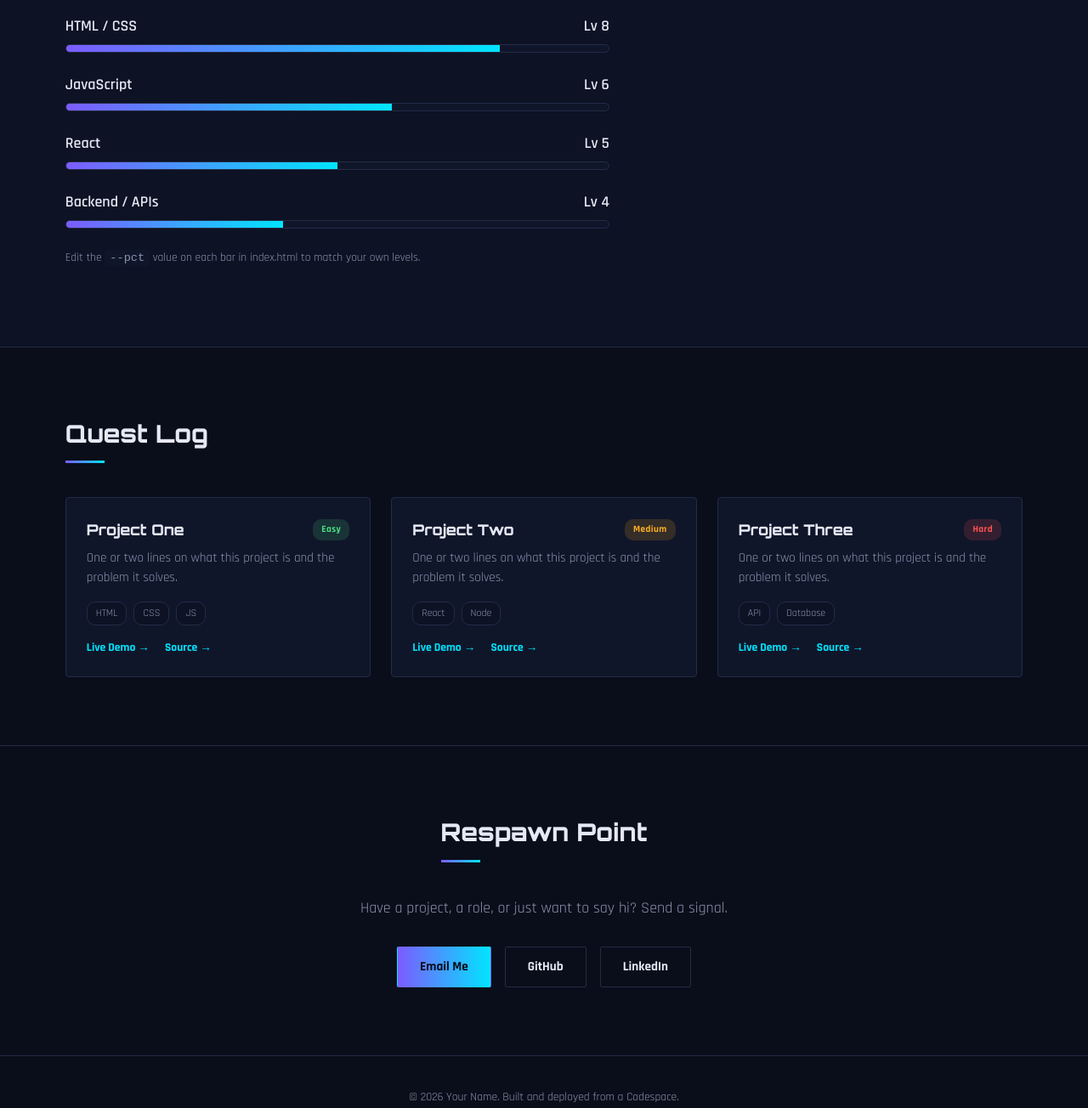
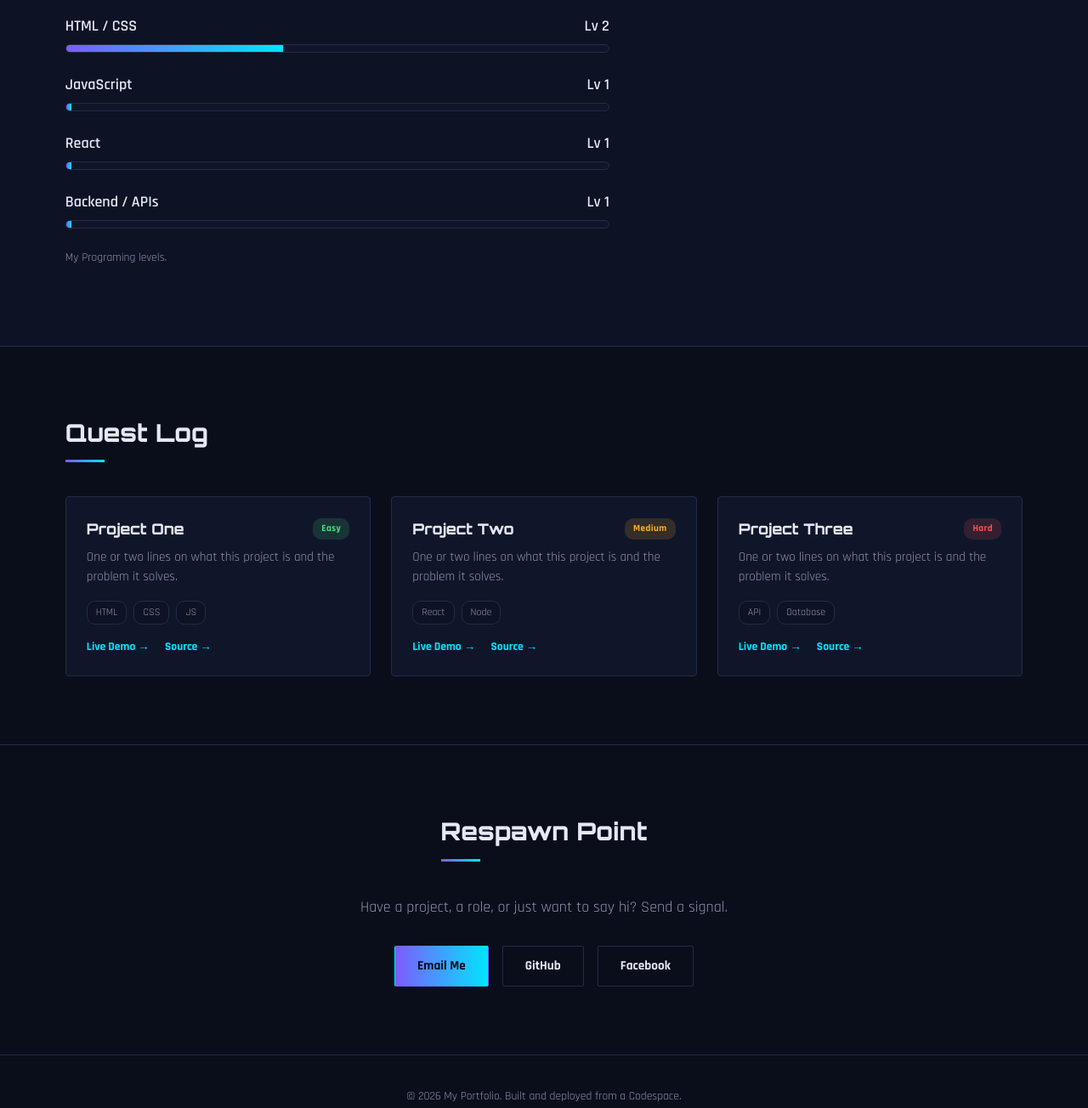
Before and after one commit to JohnRusvicAuditor/portfolio-site, a plain HTML site: page portfolio-site/index.html in a window 1280 px wide. Shown: the part 1440-2744 px from the top of the page at 85% size. Drawn offline with Linux system fonts and the light colour scheme.

```diff
--- a/portfolio-site/index.html
+++ b/portfolio-site/index.html
@@ -3,7 +3,7 @@
 <head>
 <meta charset="UTF-8">
 <meta name="viewport" content="width=device-width, initial-scale=1.0">
-<title>Your Name — Portfolio</title>
+<title>John Rusvic Auditor — Portfolio</title>
 <link rel="stylesheet" href="style.css">
 <link rel="preconnect" href="https://fonts.googleapis.com">
 <link rel="preconnect" href="https://fonts.gstatic.com" crossorigin>
@@ -28,8 +28,9 @@
   <section class="player-card" id="top">
     <div class="scanlines" aria-hidden="true"></div>
     <div class="player-card-inner">
-      <p class="tag-label">// PLAYER 01</p>
-      <h1 class="player-name">Your Name</h1>
+      <p class="tag-label">// PORTFOLIO</p>
+      <h1 class="player-name"> Welcome to my Portfolio
+         By: John Rusvic Auditor</h1>
       <p class="player-role">Full-Stack Developer &amp; Digital Builder</p>
       <p class="player-quote">Building things that work, then making them work well.</p>
       <div class="cta-row">
@@ -58,9 +59,7 @@
     <h2 class="section-title">Character Bio</h2>
     <div class="bio-grid">
       <p class="bio-text">
-        Replace this with two or three sentences about who you are, what you build, and what
-        drives you. Keep it specific — mention the kind of problems you like solving, the tools
-        you reach for first, and what you're looking to do next.
+        A IT student from Cebu Easter College.
       </p>
       <ul class="bio-facts">
         <li><span>Based in</span> Cebu City, PH</li>
@@ -76,23 +75,23 @@
     <h2 class="section-title">Skill Tree</h2>
     <div class="stat-bars">
       <div class="skill">
-        <div class="skill-head"><span>HTML / CSS</span><span>Lv 8</span></div>
-        <div class="bar"><div class="bar-fill" style="--pct:80%"></div></div>
+        <div class="skill-head"><span>HTML / CSS</span><span>Lv 2</span></div>
+        <div class="bar"><div class="bar-fill" style="--pct:40%"></div></div>
       </div>
       <div class="skill">
-        <div class="skill-head"><span>JavaScript</span><span>Lv 6</span></div>
-        <div class="bar"><div class="bar-fill" style="--pct:60%"></div></div>
+        <div class="skill-head"><span>JavaScript</span><span>Lv 1</span></div>
+        <div class="bar"><div class="bar-fill" style="--pct:1%"></div></div>
       </div>
       <div class="skill">
-        <div class="skill-head"><span>React</span><span>Lv 5</span></div>
-        <div class="bar"><div class="bar-fill" style="--pct:50%"></div></div>
+        <div class="skill-head"><span>React</span><span>Lv 1</span></div>
+        <div class="bar"><div class="bar-fill" style="--pct:1%"></div></div>
       </div>
       <div class="skill">
-        <div class="skill-head"><span>Backend / APIs</span><span>Lv 4</span></div>
-        <div class="bar"><div class="bar-fill" style="--pct:40%"></div></div>
+        <div class="skill-head"><span>Backend / APIs</span><span>Lv 1</span></div>
+        <div class="bar"><div class="bar-fill" style="--pct:1%"></div></div>
       </div>
     </div>
-    <p class="skill-note">Edit the <code>--pct</code> value on each bar in index.html to match your own levels.</p>
+    <p class="skill-note">My Programing levels.</p>
   </section>
 
   <!-- PROJECTS AS QUEST LOG -->
@@ -157,14 +156,14 @@
     <h2 class="section-title">Respawn Point</h2>
     <p>Have a project, a role, or just want to say hi? Send a signal.</p>
     <div class="cta-row">
-      <a href="mailto:you@example.com" class="btn btn-primary">Email Me</a>
-      <a href="https://github.com/yourname" class="btn btn-ghost">GitHub</a>
-      <a href="https://linkedin.com/in/yourname" class="btn btn-ghost">LinkedIn</a>
+      <a href="https://mail.google.com/mail/u/0/?tab=rm&ogbl#inbox?compose=GTvVlcSHxGqkzrcwLPnvmdrtWjzJdtqTTWkLTnXFFDhQWCxfhvFmLrNqljFkJfGtZDzvmscRWPwXv" class="btn btn-primary">Email Me</a>
+      <a href="https://github.com/JohnRusvicAuditor" class="btn btn-ghost">GitHub</a>
+      <a href="https://www.facebook.com/auditorbrad" class="btn btn-ghost">Facebook</a>
     </div>
   </section>
 
   <footer class="site-footer">
-    <p>&copy; <span id="year"></span> Your Name. Built and deployed from a Codespace.</p>
+    <p>&copy; <span id="year"></span> My Portfolio. Built and deployed from a Codespace.</p>
   </footer>
 
 <script src="script.js"></script>
```
